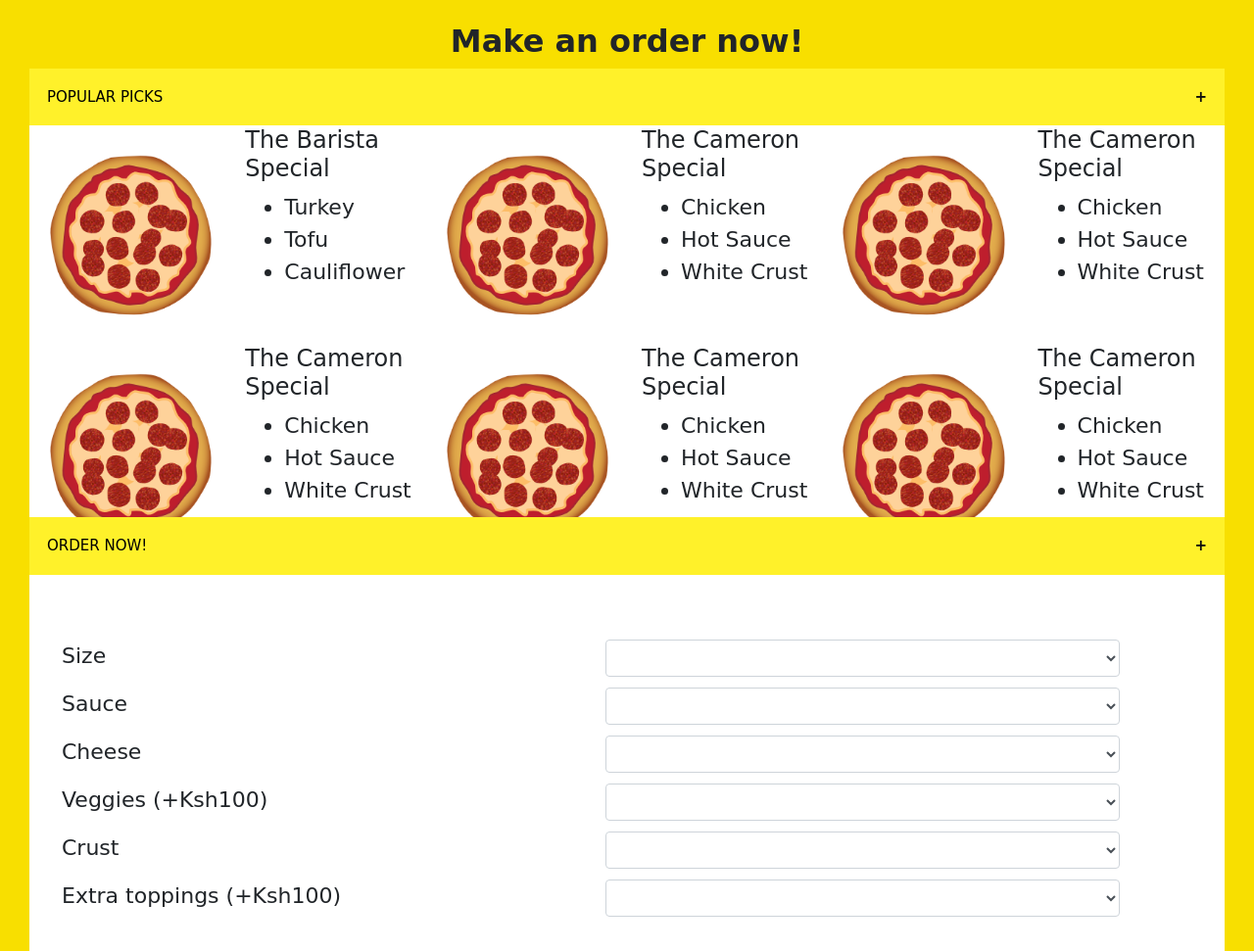
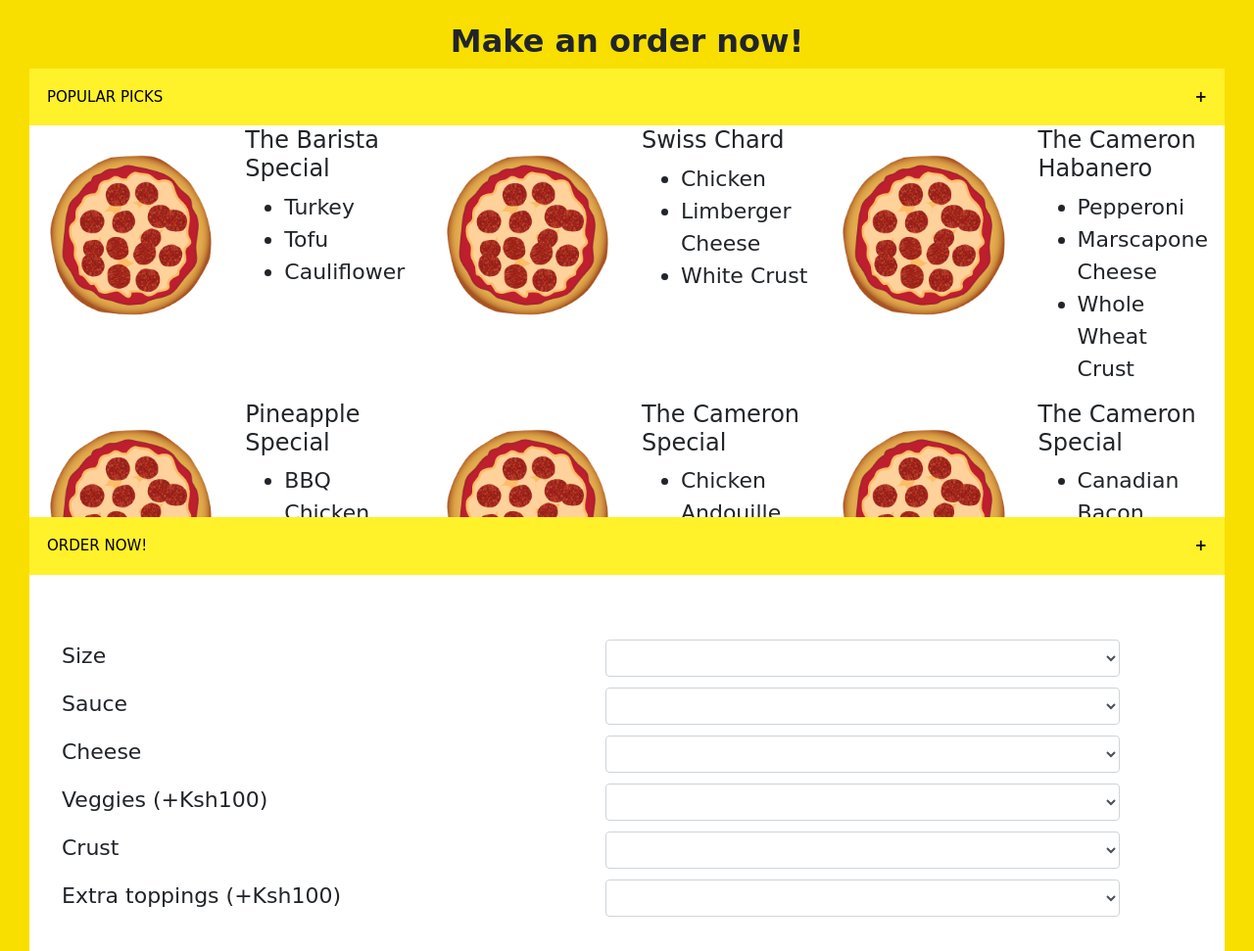
Before and after one commit to c0lurk/pizza-barista, a plain HTML site: page index.html in a window 1280 px wide. Shown: the part 1280-2251 px from the top of the page at 98% size. Drawn offline with nearby package versions, Linux system fonts and the light colour scheme; a web font is replaced by a local one.

```diff
--- a/index.html
+++ b/index.html
@@ -19,7 +19,7 @@
   <body>
     <div id="header">
         <nav class="navbar navbar-expand-md bg-transparent navbar-dark">
-                <a class="navbar-brand" href="#" id="nav-button">PIZZA BARISTA®</a>
+                <a class="navbar-brand" href="#" id="nav-button">😋PIZZA BARISTA®</a>
                 <button class="navbar-toggler" type="button" data-toggle="collapse" data-target="#collapsibleNavbar">
                     <span class="navbar-toggler-icon"></span>
                 </button>
@@ -37,7 +37,7 @@
                     </ul>
                 </div>
                 </nav>   <br><br><br><br>
-        <h1 class="display-2">pizza Barista®</h1>
+        <h1 class="display-2">pizza Barista®<br>😋</h1>
         <div id="recipes"><br><br><br><br><br>
         <h2>We Have Hundreds of Pizza Recipes!</h2>
         <p class="lead">At Pizza Barista, we know you want options. Pepperoni? Boring. Cheese? No way! Sausage? C'mon, let's get creative!</p>
@@ -89,10 +89,10 @@
                         <img src="img/pizza.png" class="img-responsive">
                       </div>
                       <div class="col-md-6">
-                        <h4>The Cameron Special</h4>
+                        <h4>Swiss Chard</h4>
                         <ul>
                           <li>Chicken</li>
-                          <li>Hot Sauce</li>
+                          <li>Limberger Cheese</li>
                           <li>White Crust</li>
                         </ul>
                       </div>
@@ -102,11 +102,11 @@
                           <img src="img/pizza.png" class="img-responsive">
                         </div>
                         <div class="col-md-6">
-                          <h4>The Cameron Special</h4>
+                          <h4>The Cameron Habanero</h4>
                           <ul>
-                            <li>Chicken</li>
-                            <li>Hot Sauce</li>
-                            <li>White Crust</li>
+                            <li>Pepperoni</li>
+                            <li>Marscapone Cheese</li>
+                            <li>Whole Wheat Crust</li>
                           </ul>
                         </div>
                       </div>
@@ -115,11 +115,11 @@
                             <img src="img/pizza.png" class="img-responsive">
                           </div>
                           <div class="col-md-6">
-                            <h4>The Cameron Special</h4>
+                            <h4>Pineapple Special</h4>
                             <ul>
-                              <li>Chicken</li>
-                              <li>Hot Sauce</li>
-                              <li>White Crust</li>
+                              <li>BBQ Chicken</li>
+                              <li>Roquefort Cheese</li>
+                              <li>Stuffed Crust</li>
                             </ul>
                           </div>
                       </div>
@@ -130,9 +130,9 @@
                             <div class="col-md-6">
                               <h4>The Cameron Special</h4>
                               <ul>
-                                <li>Chicken</li>
-                                <li>Hot Sauce</li>
-                                <li>White Crust</li>
+                                <li>Chicken Andouille</li>
+                                <li>Ricotta Cheese</li>
+                                <li>Flatbread Crust</li>
                               </ul>
                             </div>
                       </div>
@@ -143,8 +143,8 @@
                               <div class="col-md-6">
                                 <h4>The Cameron Special</h4>
                                 <ul>
-                                  <li>Chicken</li>
-                                  <li>Hot Sauce</li>
+                                  <li>Canadian Bacon</li>
+                                  <li>Smoked Gouda</li>
                                   <li>White Crust</li>
                                 </ul>
                               </div>
@@ -156,8 +156,8 @@
                                 <div class="col-md-6">
                                   <h4>The Cameron Special</h4>
                                   <ul>
-                                    <li>Chicken</li>
-                                    <li>Hot Sauce</li>
+                                    <li>Ground Beef</li>
+                                    <li>Limberger Cheese</li>
                                     <li>White Crust</li>
                                   </ul>
                                 </div>
@@ -169,9 +169,9 @@
                                   <div class="col-md-6">
                                     <h4>The Cameron Special</h4>
                                     <ul>
-                                      <li>Chicken</li>
-                                      <li>Hot Sauce</li>
-                                      <li>White Crust</li>
+                                      <li>Turkey</li>
+                                      <li>Asiago Cheese</li>
+                                      <li>Stuffed Crust</li>
                                     </ul>
                                   </div>
                         </div>
@@ -182,9 +182,9 @@
                                     <div class="col-md-6">
                                       <h4>The Cameron Special</h4>
                                       <ul>
-                                        <li>Chicken</li>
-                                        <li>Hot Sauce</li>
-                                        <li>White Crust</li>
+                                        <li>Soppressata Picante</li>
+                                        <li>Parmesean Cheese</li>
+                                        <li>Flatbread Crust</li>
                                       </ul>
                         </div>
                     </div>
@@ -303,7 +303,7 @@
                                 </select>
                               </div>
                               <div class="col-xs-2">
-                                <label for="zipcode">Zipcode</label><input required type="text" class="form-control" id="zip-add">
+                                <label for="zipcode">Phone Number</label><input required type="text" class="form-control" id="zip-add">
                               </div>
                             </div>
                             <button type="submit" class="btn btn-danger" id="order-proceed-btn">Submit</button>
```
Also changed, not shown: 1 other file.
